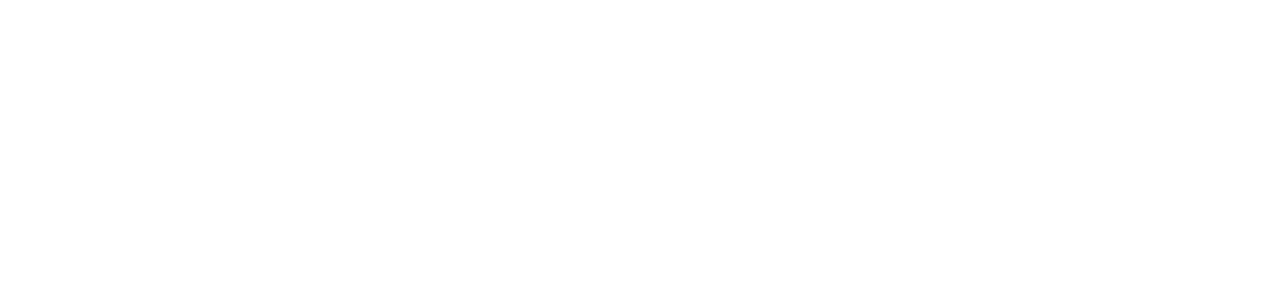
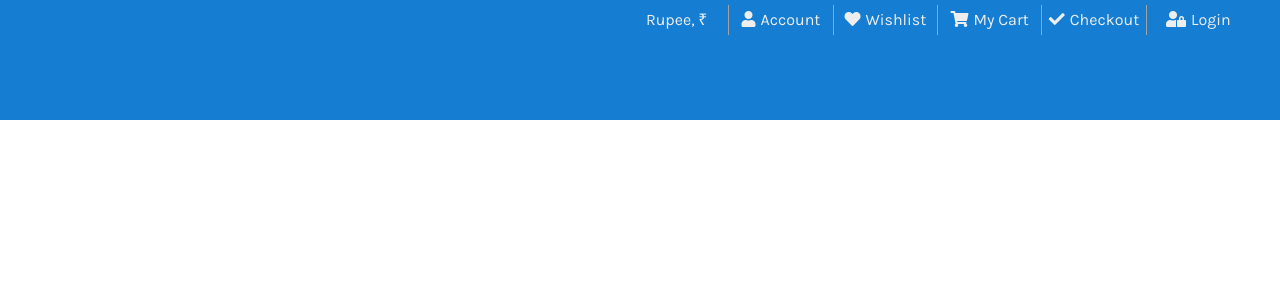
Before and after one commit to riverrz/spartans-mart, a React (Create React App) app in the folder client/: page / in a window 1280 px wide. Shown: the top 300 px of the page. Built offline with nearby package versions, Linux system fonts and the light colour scheme.

Commit message:
Add Header and NavUser

```diff
--- a/client/public/index.html
+++ b/client/public/index.html
@@ -12,6 +12,8 @@
     -->
   <link rel="manifest" href="%PUBLIC_URL%/manifest.json">
   <link href="https://fonts.googleapis.com/css?family=Karla:400,700" rel="stylesheet" lazyload>
+  <link rel="stylesheet" href="https://use.fontawesome.com/releases/v5.4.1/css/all.css" integrity="sha384-5sAR7xN1Nv6T6+dT2mhtzEpVJvfS3NScPQTrOxhwjIuvcA67KV2R5Jz6kr4abQsz"
+    crossorigin="anonymous" lazyload>
   <!--
       Notice the use of %PUBLIC_URL% in the tags above.
       It will be replaced with the URL of the `public` folder during the build.
--- a/client/src/App.js
+++ b/client/src/App.js
@@ -1,11 +1,12 @@
 import React, { Component } from "react";
 import "./App.scss";
+import Header from "./components/Header/Header";
 
 class App extends Component {
   render() {
     return (
       <div className="App">
-
+        <Header />
       </div>
     );
   }
--- a/client/src/App.scss
+++ b/client/src/App.scss
@@ -1,17 +1,15 @@
-/*Font style*/
-
-$font--primary: "Karla", sans-serif;
-
-/*Colours*/
-
-$color-primary: rgb(21, 126, 210);
-$color-secondary: rgb(89, 178, 16);
-$color-white: #fff;
-$color-black: #222;
-$color-grey-light-1: #f7f7f7;
-$color-grey-light-2: #eee;
+@import "./variables.scss";
 
 body {
   font-family: $font--primary;
   line-height: 1.6;
 }
+a {
+  text-decoration: none;
+}
+ul {
+  list-style: none;
+}
+i {
+  margin-right: 5px;
+}
--- /dev/null
+++ b/client/src/components/Header/Header.js
@@ -0,0 +1,13 @@
+import React from "react";
+import "./Header.scss";
+import NavUser from './NavUser/NavUser';
+
+const header = props => {
+  return (
+    <header className="Header__container">
+      <NavUser />
+    </header>
+  );
+};
+
+export default header;
--- /dev/null
+++ b/client/src/components/Header/Header.scss
@@ -0,0 +1,7 @@
+@import "../../variables.scss";
+
+.Header__container {
+  background-color: $color-primary;
+  height: 15vh;
+  text-align: center;
+}
--- /dev/null
+++ b/client/src/components/Header/NavUser/NavUser.js
@@ -0,0 +1,45 @@
+import React from "react";
+import "./NavUser.scss";
+import { Link } from "react-router-dom";
+
+const NavUser = props => {
+  return (
+    <nav className="NavUser__container">
+      <ul className="NavUser__list">
+        <li className="NavUser__list__item">Rupee, ₹</li>
+        <li className="NavUser__list__item">
+          <Link className="NavUser__list__link" to="/user/account">
+            <i className="fas fa-user" />
+            Account
+          </Link>
+        </li>
+        <li className="NavUser__list__item">
+          <Link className="NavUser__list__link" to="/user/wishlist">
+            <i className="fas fa-heart" />
+            Wishlist
+          </Link>
+        </li>
+        <li className="NavUser__list__item">
+          <Link className="NavUser__list__link" to="/user/cart">
+            <i className="fas fa-shopping-cart" />
+            My Cart
+          </Link>
+        </li>
+        <li className="NavUser__list__item">
+          <Link className="NavUser__list__link" to="/user/checkout">
+            <i className="fas fa-check" />
+            Checkout
+          </Link>
+        </li>
+        <li className="NavUser__list__item">
+          <Link className="NavUser__list__link" to="/user/login">
+            <i className="fas fa-user-lock" />
+            Login
+          </Link>
+        </li>
+      </ul>
+    </nav>
+  );
+};
+
+export default NavUser;
--- /dev/null
+++ b/client/src/components/Header/NavUser/NavUser.scss
@@ -0,0 +1,30 @@
+@import "../../../variables.scss";
+
+.NavUser__container {
+  display: flex;
+  justify-content: flex-end;
+  padding: 5px 30px 0 0;
+}
+.NavUser__list {
+  display: flex;
+  flex: 0 0 50%;
+  font-size: 1.6rem;
+}
+.NavUser__list__item {
+  color: $color-grey-light-2;
+  display: flex;
+  justify-content: center;
+  align-items: center;
+  flex: 1;
+  transition: 0.3s;
+  padding: 2px;
+}
+.NavUser__list__item:hover:not(:first-child) {
+  background-color: $color-grey-dark-1;
+}
+.NavUser__list__item:not(:last-of-type) {
+  border-right: 1px solid #a3a3a3;
+}
+.NavUser__list__link {
+  color: $color-grey-light-2;
+}
--- /dev/null
+++ b/client/src/variables.scss
@@ -0,0 +1,15 @@
+/*Font style*/
+
+$font--primary: "Karla", sans-serif;
+
+/*Colours*/
+
+$color-primary: rgb(21, 126, 210);
+$color-primar-dark: #1062a4;
+$color-secondary: rgb(89, 178, 16);
+$color-white: #fff;
+$color-black: #222;
+$color-grey-light-1: #f7f7f7;
+$color-grey-light-2: #eee;
+$color-grey-light-3: #ddd;
+$color-grey-dark-1: #3f3f3f;
```
